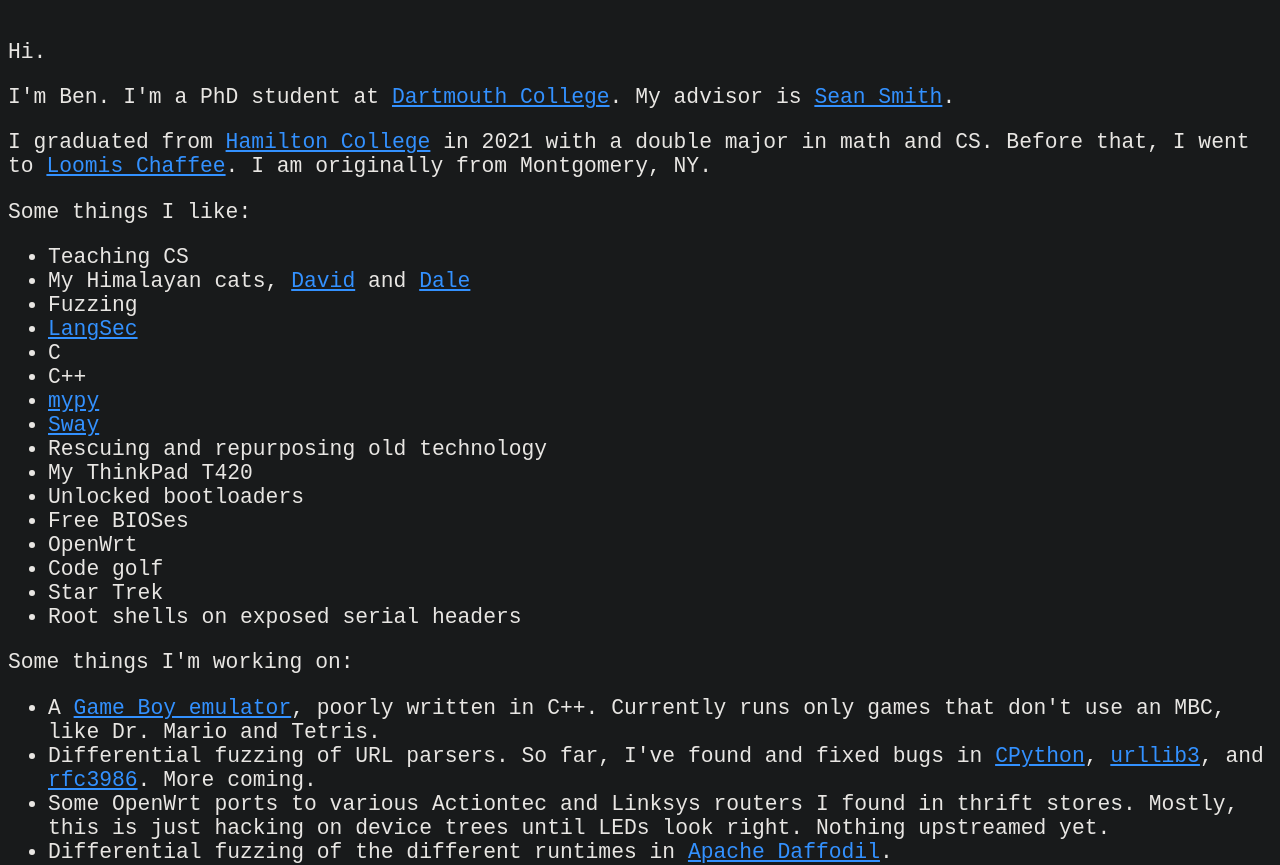
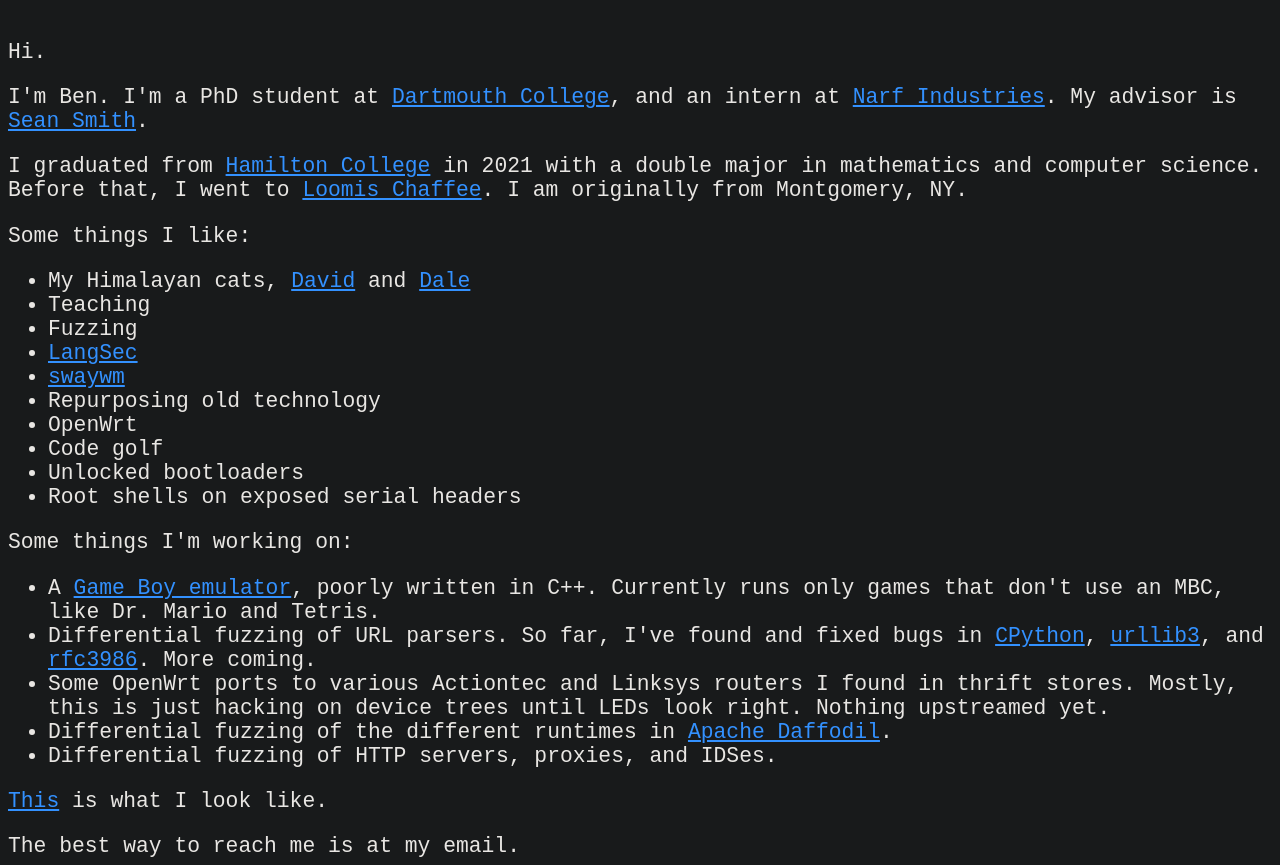
Before and after one commit to kenballus/benkallus-org, a plain HTML site: page index.html in a window 1280 px wide. Shown: the part 118-983 px from the top of the page. Drawn offline with Linux system fonts and the light colour scheme.

Commit message:
update page

```diff
--- a/index.html
+++ b/index.html
@@ -16,32 +16,26 @@
     Hi.
   </p>
   <p>
-    I'm Ben. I'm a PhD student at <a href="https://dartmouth.edu">Dartmouth College</a>.
-    My advisor is <a href="https://www.cs.dartmouth.edu/~sws/">Sean Smith</a>.
+  I'm Ben. I'm a PhD student at <a href="https://dartmouth.edu">Dartmouth College</a>, and an intern at <a href="https://narfindustries.com">Narf Industries</a>.
+    My advisor is <a href="https://www.cs.dartmouth.edu/~sws">Sean Smith</a>.
   </p>
   <p>
-    I graduated from <a href="https://hamilton.edu">Hamilton College</a> in 2021 with a double major in math and CS.
+    I graduated from <a href="https://hamilton.edu">Hamilton College</a> in 2021 with a double major in mathematics and computer science.
     Before that, I went to <a href="https://loomischaffee.org">Loomis Chaffee</a>.
     I am originally from Montgomery, NY.
   </p>
   <p>
     Some things I like:
     <ul>
-      <li>Teaching CS</li>
       <li>My Himalayan cats, <a href="img/dave.jpeg">David</a> and <a href="img/dale.jpeg">Dale</a></li>
+      <li>Teaching</li>
       <li>Fuzzing</li>
       <li><a href="http://langsec.org/">LangSec</a></li>
-      <li>C</li>
-      <li>C++</li>
-      <li><a href="http://mypy-lang.org/">mypy</a></li>
-      <li><a href="https://swaywm.org/">Sway</a></li>
-      <li>Rescuing and repurposing old technology</li>
-      <li>My ThinkPad T420</li>
-      <li>Unlocked bootloaders</li>
-      <li>Free BIOSes</li>
+      <li><a href="https://swaywm.org/">swaywm</a></li>
+      <li>Repurposing old technology</li>
       <li>OpenWrt</li>
       <li>Code golf</li>
-      <li>Star Trek</li>
+      <li>Unlocked bootloaders</li>
       <li>Root shells on exposed serial headers</li>
     </ul>
   </p>
@@ -52,6 +46,7 @@
       <li>Differential fuzzing of URL parsers. So far, I've found and fixed bugs in <a href="https://github.com/python/cpython">CPython</a>, <a href="https://github.com/urllib3/urllib3">urllib3</a>, and <a href="https://github.com/python-hyper/rfc3986">rfc3986</a>. More coming.</li>
       <li>Some OpenWrt ports to various Actiontec and Linksys routers I found in thrift stores. Mostly, this is just hacking on device trees until LEDs look right. Nothing upstreamed yet.</li>
       <li>Differential fuzzing of the different runtimes in <a href="">Apache Daffodil</a>.</li>
+      <li>Differential fuzzing of HTTP servers, proxies, and IDSes.</li>
     </ul>
   </p>
   <!--
@@ -69,11 +64,11 @@
     <a href="img/me.jpg">This</a> is what I look like.
   </p>
   <p>
-    The best way to reach me is at my email, which is listed below.
+    The best way to reach me is at my email.
   </p>
 
   <center>
-    <ul>
+    <ul class="no-bullets">
       <li><a href="https://github.com/kenballus">My GitHub profile</a></li>
       <li><a href="https://news.ycombinator.com/threads?id=bkallus">My HN profile</a></li>
       <li>benjamin.p.[my last name].gr@dartmouth.edu</li>
```
